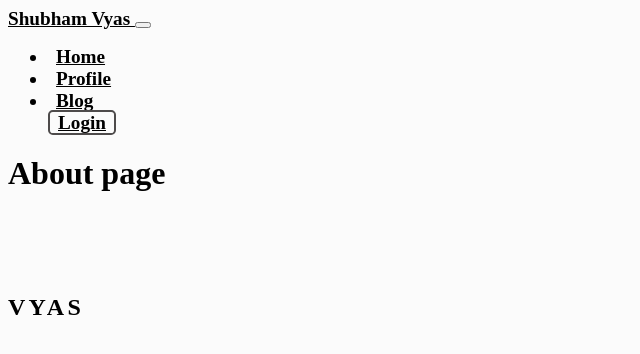
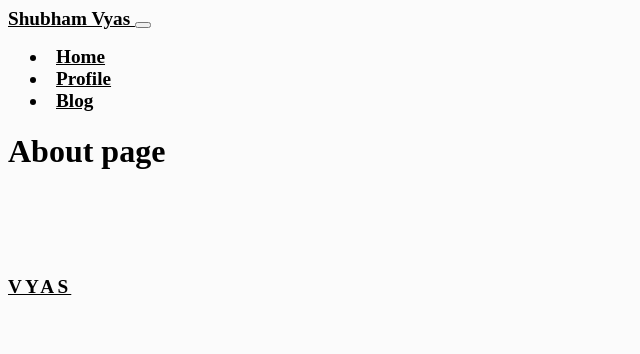
Before and after one commit to Vyashubham/blog_template, a Django app: page /about/ in a window 1280 px wide. Shown: the top 354 px of the page, without its empty margins (0-640 px from the left). Run offline with Django 3.2, Linux system fonts and the light colour scheme; some libraries are stand-ins or nearby versions.

Commit message:
login btn removed from public view !

```diff
--- a/blog/templates/blog/base.html
+++ b/blog/templates/blog/base.html
@@ -91,7 +91,7 @@
             <a class="nav-item nav-link" href="{% url 'account' %}">Account</a>
           {% else %}
           <!-- <a class="nav-item nav-link" href="{% url 'register_view' %}">Register</a>   -->
-          <a class="nav-item nav-link link-outline" href="{% url 'login_view' %}">Login</a>
+          <!-- <a class="nav-item nav-link link-outline" href="{% url 'login_view' %}">Login</a> -->
 
           {% endif %}
         </ul>
@@ -103,7 +103,7 @@
   <!--  End Modal -->
   <footer class="footer" data-background-color="black">
     <div class="container">
-     VYAS
+     <a href="{% url 'login_view' %}">VYAS</a>
   </footer>
 
 
```
